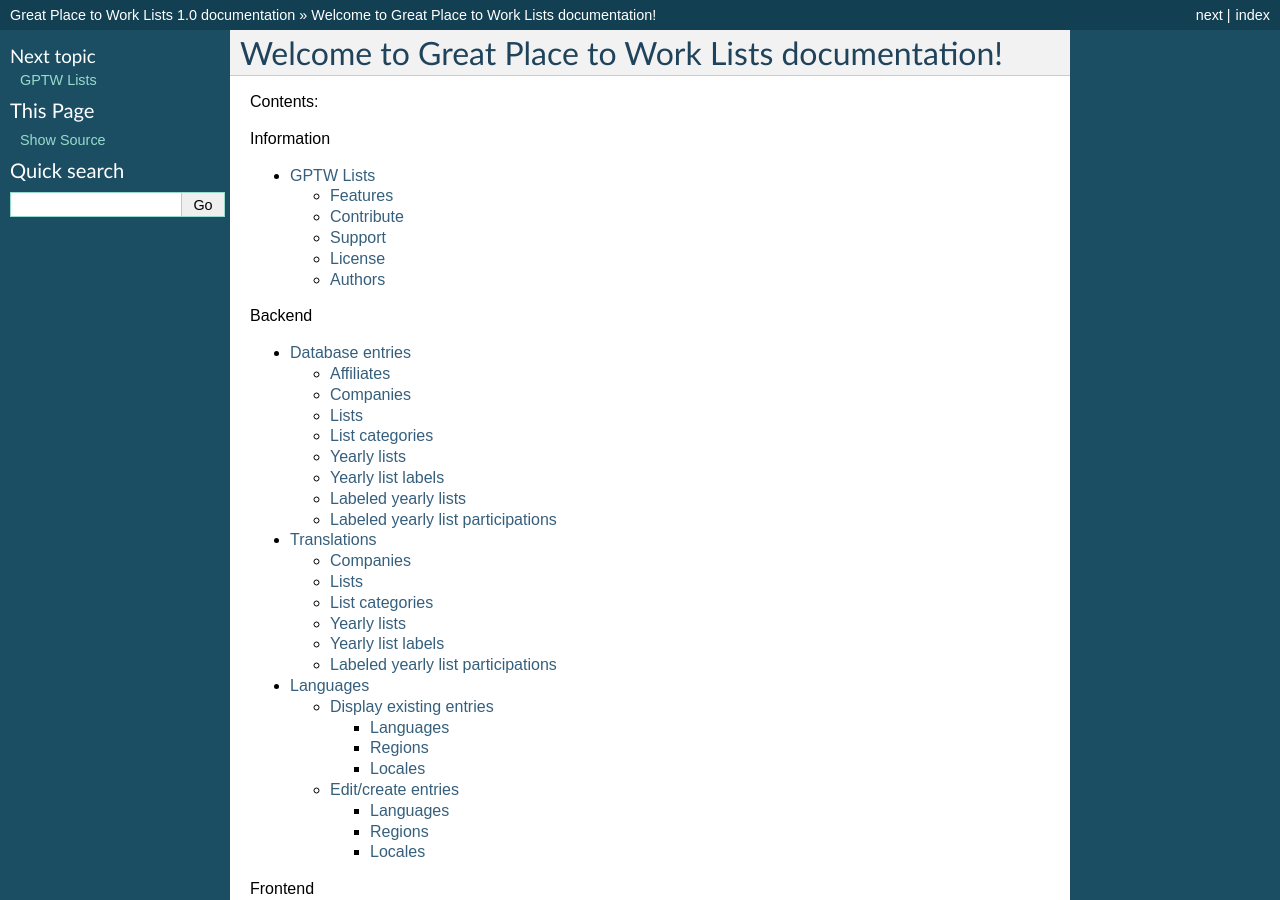
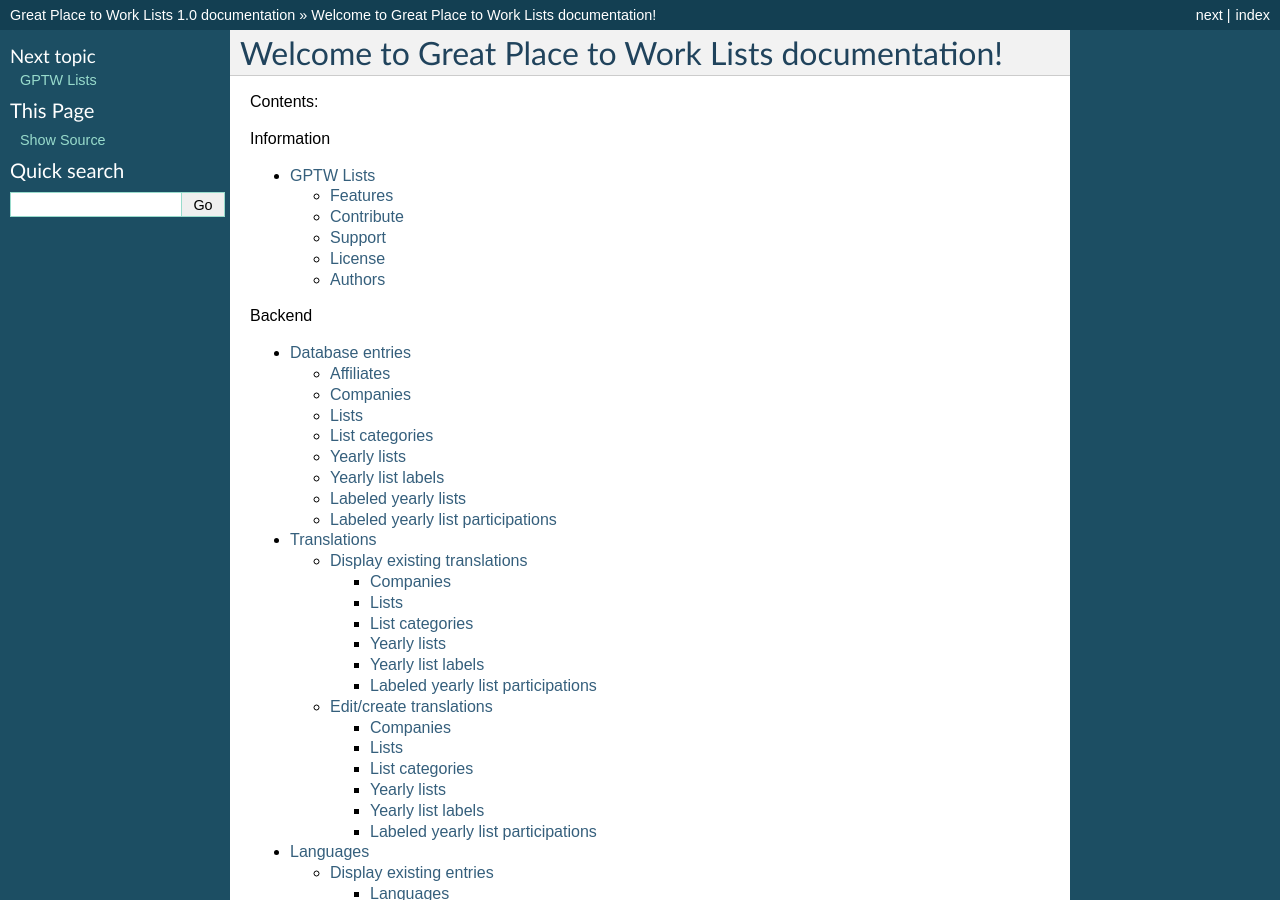
Before and after one commit to treste91/Great-Place-to-Work-Lists, a Sphinx documentation site: the page built from docs/index.rst, in a window 1280 px wide and 900 px high. Built offline with Sphinx 7.4.7, drawn with Linux system fonts in a browser that asks for light colours.

Commit message:
Update translations.rst

```diff
--- a/docs/backend/translations.rst
+++ b/docs/backend/translations.rst
@@ -15,8 +15,11 @@
 
 * Labeled yearly list participations
 
+Display existing translations
+-----------------------------
+
 Companies
----------
+^^^^^^^^^
 
 The translations linked to the available companies.
 
@@ -26,7 +29,7 @@
    :align: center
 
 Lists
------
+^^^^^
 
 The translations linked to the available lists.
 
@@ -36,7 +39,7 @@
    :align: center
 
 List categories
----------------
+^^^^^^^^^^^^^^^
 
 The translations linked to the available list categories.
 
@@ -46,7 +49,7 @@
    :align: center
 
 Yearly lists
-------------
+^^^^^^^^^^^^
 
 The translations linked to the available yearly lists.
 
@@ -56,7 +59,7 @@
    :align: center
 
 Yearly list labels
-------------------
+^^^^^^^^^^^^^^^^^^
 
 The translations linked to the available yearly list labels.
 
@@ -66,7 +69,7 @@
    :align: center
 
 Labeled yearly list participations
-----------------------------------
+^^^^^^^^^^^^^^^^^^^^^^^^^^^^^^^^^^
 
 The translations linked to the available labeled yearly list participations.
 
@@ -74,3 +77,66 @@
    :scale: 50 %
    :alt: Labeled yearly list participations
    :align: center
+
+Edit/create translations
+------------------------
+
+Companies
+^^^^^^^^^
+
+The translations linked to the available companies.
+
+.. image:: translations_edit_company.png
+   :scale: 50 %
+   :alt: Companies
+   :align: center
+
+Lists
+^^^^^
+
+The translations linked to the available lists.
+
+.. image:: translations_edit_list.png
+   :scale: 50 %
+   :alt: Lists
+   :align: center
+
+List categories
+^^^^^^^^^^^^^^^
+
+The translations linked to the available list categories.
+
+.. image:: translations_edit_list_categorie.png
+   :scale: 50 %
+   :alt: List categories
+   :align: center
+
+Yearly lists
+^^^^^^^^^^^^
+
+The translations linked to the available yearly lists.
+
+.. image:: translations_edit_yearly_list.png
+   :scale: 50 %
+   :alt: Yearly lists
+   :align: center
+
+Yearly list labels
+^^^^^^^^^^^^^^^^^^
+
+The translations linked to the available yearly list labels.
+
+.. image:: translations_edit_yearly_list_label.png
+   :scale: 50 %
+   :alt: Yearly list labels
+   :align: center
+
+Labeled yearly list participations
+^^^^^^^^^^^^^^^^^^^^^^^^^^^^^^^^^^
+
+The translations linked to the available labeled yearly list participations.
+
+.. image:: translations_edit_labeled_yearly_list_participation.png
+   :scale: 50 %
+   :alt: Labeled yearly list participations
+   :align: center
```
